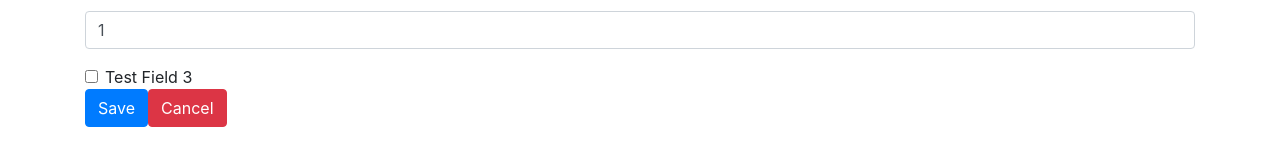
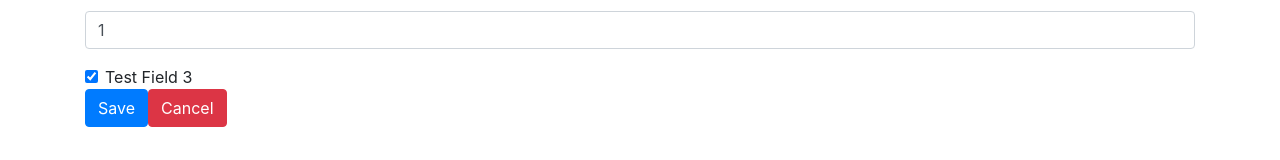
Before and after one commit to naveenkosigi/Dynamic-Form-Builder, a React (Create React App) app: page / in a window 1280 px wide. Shown: the part 163-323 px from the top of the page. Built offline with nearby package versions, Linux system fonts and the light colour scheme.

Commit message:
Checkbox -> context connectivity added

```diff
--- a/src/components/FormBuilder/Checkbox.js
+++ b/src/components/FormBuilder/Checkbox.js
@@ -1,7 +1,6 @@
 import { Fragment, useCallback, useContext, useEffect } from "react";
 import FormContext from "./FormContext";
-import useInput from "./use-Input"
-
+import useCheckbox from "./use-Checkbox";
 
 /**
  *
@@ -15,7 +14,7 @@ import useInput from "./use-Input"
  */
 const Checkbox = (props) => {
 
-    const { inputValue,changeHandler,isInvalid,hasTouched,touchHandler } = useInput(props.options);
+    const { inputValue,changeHandler,isInvalid,hasTouched,touchHandler } = useCheckbox(props.options);
 
     const isFieldValid = isInvalid && hasTouched;
 
@@ -51,7 +50,7 @@ const Checkbox = (props) => {
 
     <div class="form-check">
     <label class="form-check-label">
-        <input type="checkbox" onChange={changeHandler} value={inputValue} name={props.options.input.name} onBlur={touchHandler} class="form-check-input"/>
+        <input type="checkbox" onChange={changeHandler} name={props.options.input.name} onBlur={touchHandler} class="form-check-input" checked={inputValue === true}/>
         {props.options.label.name}
     </label>
     </div>
--- a/src/components/FormBuilder/FormContextProvider.js
+++ b/src/components/FormBuilder/FormContextProvider.js
@@ -10,6 +10,7 @@ const FormContextProvider = (props) => {
         props.formOptions.forEach((option) => {
             const inputName = option.input.name;
             payLoad[inputName] = '1';
+            if(option.input.type === 'checkbox') payLoad[inputName] = true;
         });
 
         console.log("payload constructor");
--- /dev/null
+++ b/src/components/FormBuilder/use-Checkbox.js
@@ -0,0 +1,37 @@
+import { useCallback, useContext, useEffect, useState } from "react"
+import FormContext from "./FormContext";
+
+const useCheckbox = (props) => {
+
+    const formContext = useContext(FormContext);
+    const fieldName = props.input.name;
+
+    const inputValue = formContext.payload[fieldName];
+
+    const [isInvalid,setInvalid] = useState(false);
+    const [hasTouched,setHasTouched] = useState(false);
+
+    useEffect(() => {
+        setInvalid(props.misc.validator(inputValue));
+    },[props.misc.validator]);
+
+    const changeHandler = (event) => {
+        formContext.updateField({[fieldName] : event.target.checked});
+        setHasTouched(true);
+    }
+
+    const touchHandler = (event) => {
+        setHasTouched(true);
+        setInvalid(props.misc.validator(event.target.value));
+    }
+
+    return{
+        inputValue,
+        changeHandler,
+        isInvalid,
+        hasTouched,
+        touchHandler
+    }
+}
+
+export default useCheckbox;
```
